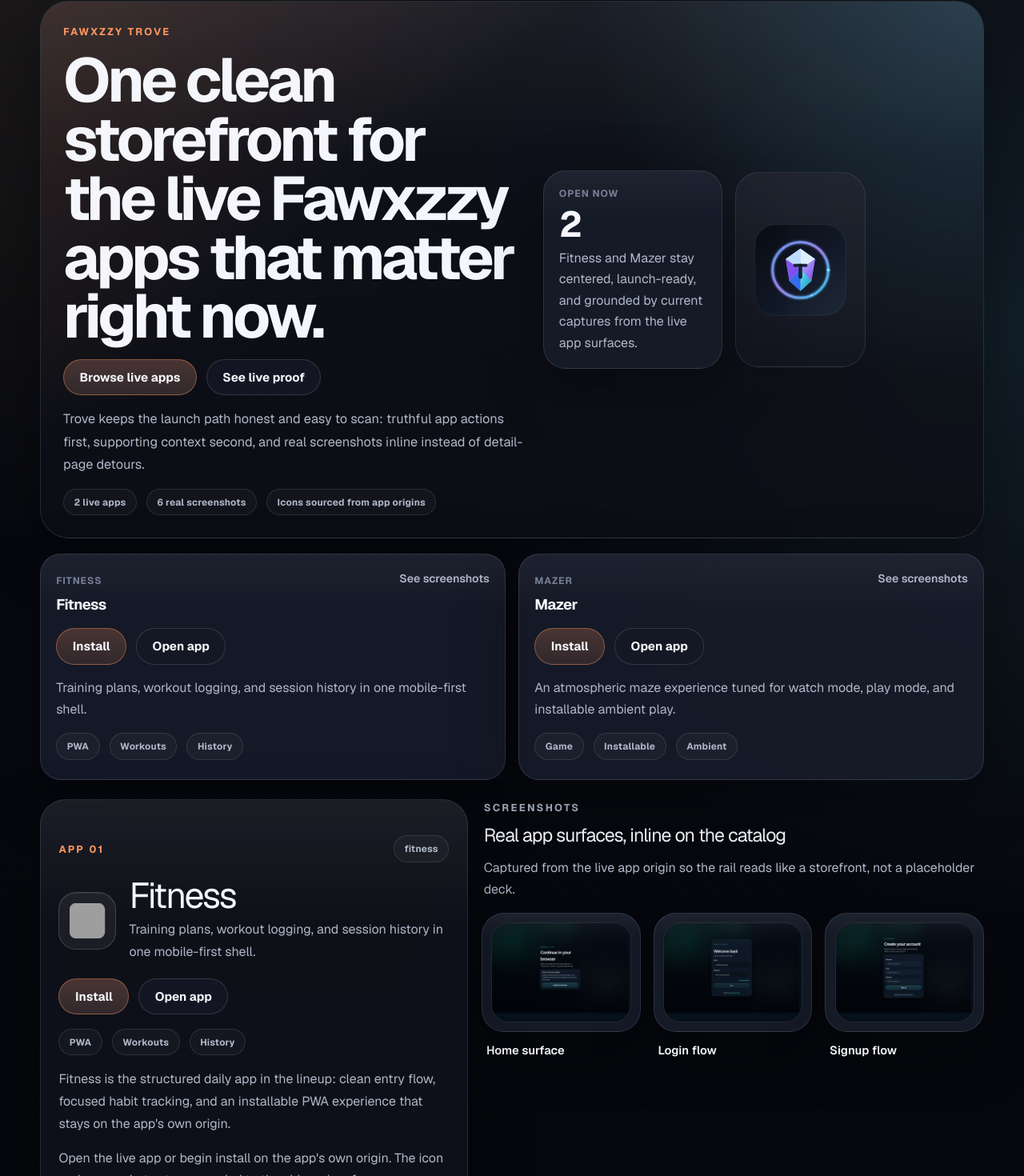
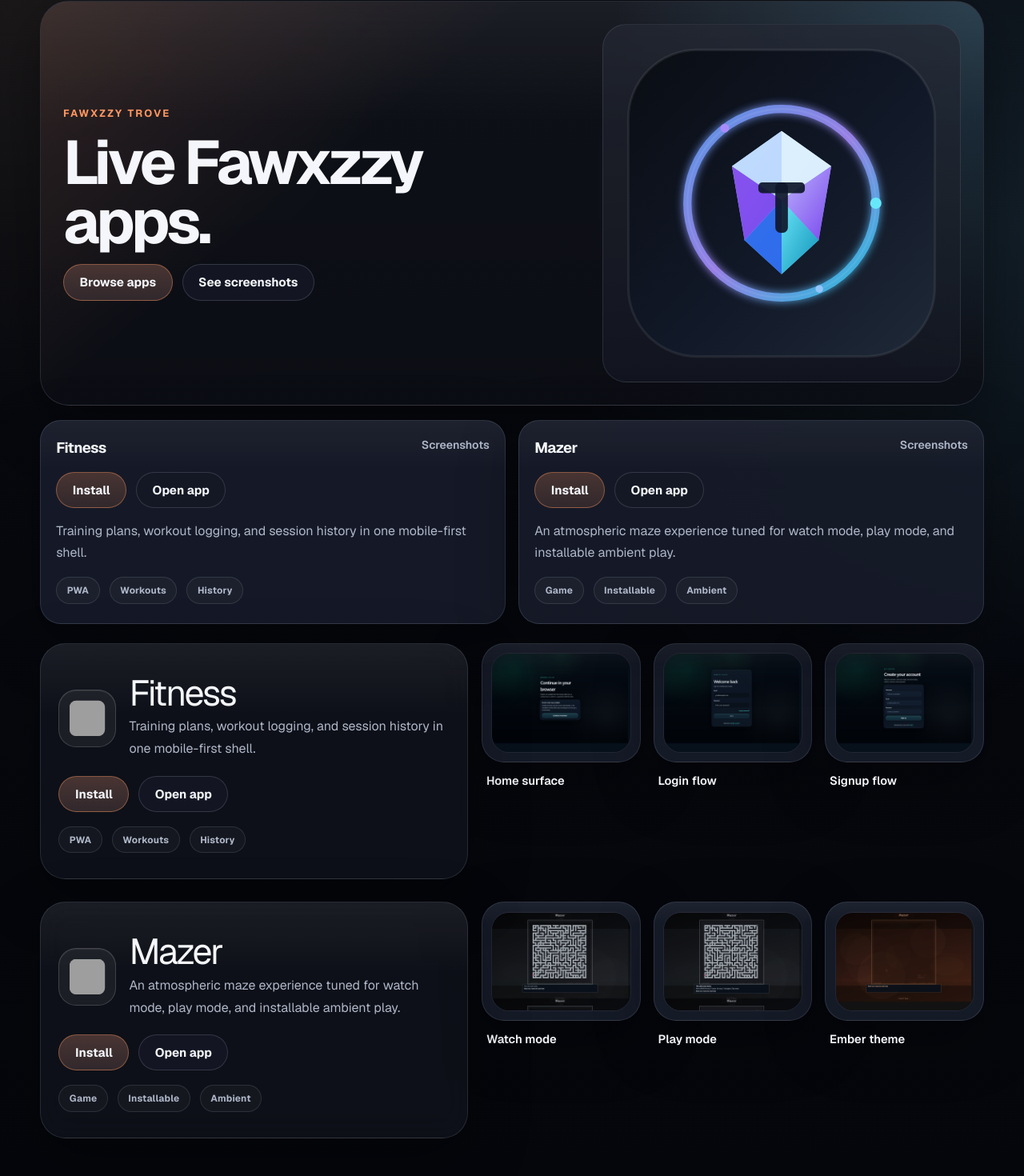
Before and after one commit to fawxzzy/fawxzzy-trove, a Next.js app: page / in a window 1280 px wide. Shown: the part 19-1489 px from the top of the page at 80% size. Built offline with nearby package versions, Linux system fonts and the light colour scheme; grey boxes are pictures that could not be loaded.

Commit message:
Tighten storefront copy density

```diff
--- a/src/app/globals.css
+++ b/src/app/globals.css
@@ -222,16 +222,11 @@ img {
   margin-inline: auto;
 }
 
-.hero__intro,
-.hero__body {
+.hero__intro {
   display: flex;
   flex-direction: column;
   gap: 0.95rem;
   min-width: 0;
-}
-
-.readable-column {
-  width: min(100%, 38rem);
 }
 
 .hero__title {
@@ -243,15 +238,7 @@ img {
   font-weight: 660;
 }
 
-.hero__lede {
-  margin: 0;
-  color: rgb(var(--muted));
-  font-size: 1.02rem;
-  line-height: 1.74;
-}
-
-.hero__actions,
-.hero__chips {
+.hero__actions {
   display: flex;
   flex-wrap: wrap;
   gap: 0.75rem;
@@ -264,31 +251,12 @@ img {
   align-items: center;
 }
 
-.hero__stat {
-  display: flex;
-  flex-direction: column;
-  justify-content: center;
-  gap: 0.45rem;
-  border-radius: 28px;
-  padding: 1.15rem 1.2rem;
-}
-
-.hero__stat strong {
-  font-size: 2.8rem;
-  line-height: 1;
-  letter-spacing: -0.05em;
-}
-
-.hero__stat p {
-  margin: 0;
-  color: rgb(var(--muted));
-  line-height: 1.65;
-}
-
 .hero__art {
   display: grid;
   place-items: center;
+  width: min(100%, 28rem);
   min-height: 15.25rem;
+  margin-left: auto;
   border-radius: 30px;
   border: 1px solid rgb(var(--stroke) / 0.12);
   background:
@@ -376,7 +344,6 @@ img {
 
 .catalog-index__item strong {
   display: block;
-  margin-top: 0.3rem;
   font-size: 1.15rem;
   letter-spacing: -0.03em;
 }
@@ -402,7 +369,7 @@ img {
 .catalog-section__copy {
   display: flex;
   flex-direction: column;
-  gap: 1.25rem;
+  gap: 1rem;
   border-radius: 32px;
   padding: 1.5rem 1.4rem 1.8rem;
 }
@@ -422,14 +389,6 @@ img {
   z-index: 1;
 }
 
-.catalog-section__eyebrow {
-  display: flex;
-  flex-wrap: wrap;
-  align-items: center;
-  justify-content: space-between;
-  gap: 0.75rem;
-}
-
 .catalog-section__title {
   display: flex;
   align-items: center;
@@ -438,9 +397,7 @@ img {
 }
 
 .catalog-section__body,
-.catalog-section__header,
-.catalog-section__support,
-.catalog-section__meta {
+.catalog-section__support {
   display: flex;
   flex-direction: column;
 }
@@ -450,20 +407,14 @@ img {
   min-width: 0;
 }
 
-.catalog-section__header {
-  gap: 0.95rem;
+.catalog-section__support {
+  gap: 0.75rem;
   min-width: 0;
-}
-
-.catalog-section__support {
-  gap: 0.95rem;
-  min-width: 0;
-  padding-bottom: 0.35rem;
+  padding-bottom: 0.2rem;
 }
 
 .catalog-section__title > div,
-.catalog-rail,
-.catalog-rail__header {
+.catalog-rail {
   min-width: 0;
 }
 
@@ -485,8 +436,7 @@ img {
   letter-spacing: -0.05em;
 }
 
-.catalog-section__title p,
-.catalog-section__description {
+.catalog-section__title p {
   margin: 0;
   color: rgb(var(--muted));
   line-height: 1.75;
@@ -494,10 +444,6 @@ img {
 
 .catalog-section__title p {
   margin-top: 0.35rem;
-}
-
-.catalog-section__description {
-  margin: 0;
 }
 
 .catalog-section__tags,
@@ -515,40 +461,10 @@ img {
   margin-top: 0.1rem;
 }
 
-.catalog-section__meta {
-  gap: 0.85rem;
-  padding-bottom: 0;
-}
-
-.catalog-section__evidence {
-  margin: 0;
-  color: rgb(var(--muted));
-  line-height: 1.72;
-}
-
 .catalog-rail {
   display: flex;
   flex-direction: column;
-  gap: 0.9rem;
-}
-
-.catalog-rail__header {
-  display: flex;
-  flex-direction: column;
-  gap: 0.6rem;
-  padding: 0 0.15rem 0.1rem;
-}
-
-.catalog-rail__header h3 {
-  margin: 0.35rem 0 0;
-  font-size: 1.45rem;
-  letter-spacing: -0.04em;
-}
-
-.catalog-rail__header p {
-  margin: 0;
-  color: rgb(var(--muted));
-  line-height: 1.7;
+  gap: 0.75rem;
 }
 
 .catalog-rail__track {
@@ -604,7 +520,7 @@ img {
   }
 
   .hero__visual {
-    grid-template-columns: minmax(14rem, 0.42fr) minmax(0, 0.58fr);
+    justify-items: end;
   }
 
   .catalog-index {
@@ -627,14 +543,9 @@ img {
 
 @media (max-width: 899px) {
   .hero__copy,
-  .hero__intro,
-  .hero__body {
+  .hero__intro {
     align-items: center;
     text-align: center;
-  }
-
-  .readable-column {
-    margin-inline: auto;
   }
 
   .hero__title {
@@ -642,7 +553,6 @@ img {
   }
 
   .hero__actions,
-  .hero__chips,
   .catalog-index__actions,
   .catalog-section__actions,
   .catalog-section__tags {
@@ -700,10 +610,6 @@ img {
     font-size: clamp(1.8rem, 9vw, 2.45rem);
   }
 
-  .hero__body {
-    width: 100%;
-  }
-
   .hero__actions {
     width: 100%;
     flex-direction: column;
@@ -733,9 +639,6 @@ img {
     height: 4rem;
   }
 
-  .catalog-rail__header {
-    padding-inline: 0.1rem;
-  }
 }
 
 @media (prefers-reduced-motion: reduce) {
--- a/src/app/page.tsx
+++ b/src/app/page.tsx
@@ -12,46 +12,20 @@ export default function Home() {
           <div className="hero__copy">
             <div className="hero__intro">
               <p className="eyebrow">Fawxzzy Trove</p>
-              <h1 className="hero__title">
-                One clean storefront for the live Fawxzzy apps that matter right
-                now.
-              </h1>
+              <h1 className="hero__title">Live Fawxzzy apps.</h1>
             </div>
 
             <div className="hero__actions">
               <a className="catalog-button catalog-button--primary" href="#catalog">
-                Browse live apps
+                Browse apps
               </a>
               <a className="catalog-button catalog-button--secondary" href="#fitness">
-                See live proof
+                See screenshots
               </a>
-            </div>
-
-            <div className="hero__body readable-column">
-              <p className="hero__lede">
-                Trove keeps the launch path honest and easy to scan: truthful
-                app actions first, supporting context second, and real
-                screenshots inline instead of detail-page detours.
-              </p>
-
-              <div className="hero__chips">
-                <span className="meta-chip">2 live apps</span>
-                <span className="meta-chip">6 real screenshots</span>
-                <span className="meta-chip">Icons sourced from app origins</span>
-              </div>
             </div>
           </div>
 
           <div className="hero__visual">
-            <div className="hero__stat surface-card">
-              <span className="field-label">Open now</span>
-              <strong>{apps.length}</strong>
-              <p>
-                Fitness and Mazer stay centered, launch-ready, and grounded by
-                current captures from the live app surfaces.
-              </p>
-            </div>
-
             <div className="hero__art">
               <Image
                 alt="Trove brand artwork"
@@ -72,12 +46,9 @@ export default function Home() {
               <article className="catalog-index__item surface-card" key={app.slug}>
                 <div className="catalog-index__top">
                   <div className="catalog-index__header">
-                    <div>
-                      <span className="field-label">{app.slug}</span>
-                      <strong>{app.name}</strong>
-                    </div>
+                    <strong>{app.name}</strong>
                     <a className="catalog-index__anchor" href={`#${app.slug}`}>
-                      See screenshots
+                      Screenshots
                     </a>
                   </div>
 
--- a/src/components/catalog/app-section.tsx
+++ b/src/components/catalog/app-section.tsx
@@ -11,15 +11,6 @@ type AppSectionProps = {
 
 export function AppSection({ app, index }: AppSectionProps) {
   const actions = getAppActions(app);
-  const evidence = app.installUrl
-    ? [
-        "Open the live app or begin install on the app's own origin.",
-        "The icon and screenshots stay grounded to the shipped surface.",
-      ].join(" ")
-    : [
-        "Open the live app from its grounded origin.",
-        "The icon and screenshots stay grounded to the shipped surface.",
-      ].join(" ");
 
   return (
     <section className="catalog-section" id={app.slug}>
@@ -36,13 +27,7 @@ export function AppSection({ app, index }: AppSectionProps) {
           }
         />
 
-        <div className="catalog-section__eyebrow">
-          <span className="eyebrow">App {String(index + 1).padStart(2, "0")}</span>
-          <span className="meta-chip">{app.slug}</span>
-        </div>
-
         <div className="catalog-section__body">
-          <div className="catalog-section__header">
           <div className="catalog-section__title">
             <Image
               alt={`${app.name} icon`}
@@ -57,7 +42,6 @@ export function AppSection({ app, index }: AppSectionProps) {
               <p>{app.tagline}</p>
             </div>
           </div>
-          </div>
 
           <div className="catalog-section__actions">
             {actions.map((action) => (
@@ -65,8 +49,7 @@ export function AppSection({ app, index }: AppSectionProps) {
             ))}
           </div>
 
-          <div className="catalog-section__support readable-column">
-            <div className="catalog-section__meta">
+          <div className="catalog-section__support">
             <div className="catalog-section__tags">
               {app.tags.map((tag) => (
                 <span className="meta-chip" key={tag}>
@@ -75,25 +58,10 @@ export function AppSection({ app, index }: AppSectionProps) {
               ))}
             </div>
           </div>
-
-            <p className="catalog-section__description">{app.description}</p>
-            <p className="catalog-section__evidence">{evidence}</p>
-          </div>
         </div>
       </div>
 
       <div className="catalog-rail">
-        <div className="catalog-rail__header">
-          <div>
-            <p className="eyebrow">Screenshots</p>
-            <h3>Real app surfaces, inline on the catalog</h3>
-          </div>
-          <p>
-            Captured from the live app origin so the rail reads like a storefront,
-            not a placeholder deck.
-          </p>
-        </div>
-
         <div className="catalog-rail__track">
           {app.screenshots.map((shot) => (
             <figure className="shot-card" key={shot.src}>
--- a/src/data/apps.ts
+++ b/src/data/apps.ts
@@ -23,7 +23,6 @@ export type CatalogApp = {
   name: string;
   slug: string;
   tagline: string;
-  description: string;
   liveUrl: string;
   installUrl: string | null;
   icon: CatalogAsset;
@@ -37,8 +36,6 @@ export const apps: CatalogApp[] = [
     name: "Fitness",
     slug: "fitness",
     tagline: "Training plans, workout logging, and session history in one mobile-first shell.",
-    description:
-      "Fitness is the structured daily app in the lineup: clean entry flow, focused habit tracking, and an installable PWA experience that stays on the app's own origin.",
     liveUrl: "https://fawxzzy-fitness-local.vercel.app",
     installUrl: "https://fawxzzy-fitness-local.vercel.app",
     icon: {
@@ -77,8 +74,6 @@ export const apps: CatalogApp[] = [
     name: "Mazer",
     slug: "mazer",
     tagline: "An atmospheric maze experience tuned for watch mode, play mode, and installable ambient play.",
-    description:
-      "Mazer is the game lane in the catalog: atmospheric, installable, and ready for public live play without sending people through a repo-tour detour.",
     liveUrl: "https://fawxzzy-mazer.vercel.app",
     installUrl: "https://fawxzzy-mazer.vercel.app",
     icon: {
```
Lines whose indentation alone changed are shown as unchanged.
